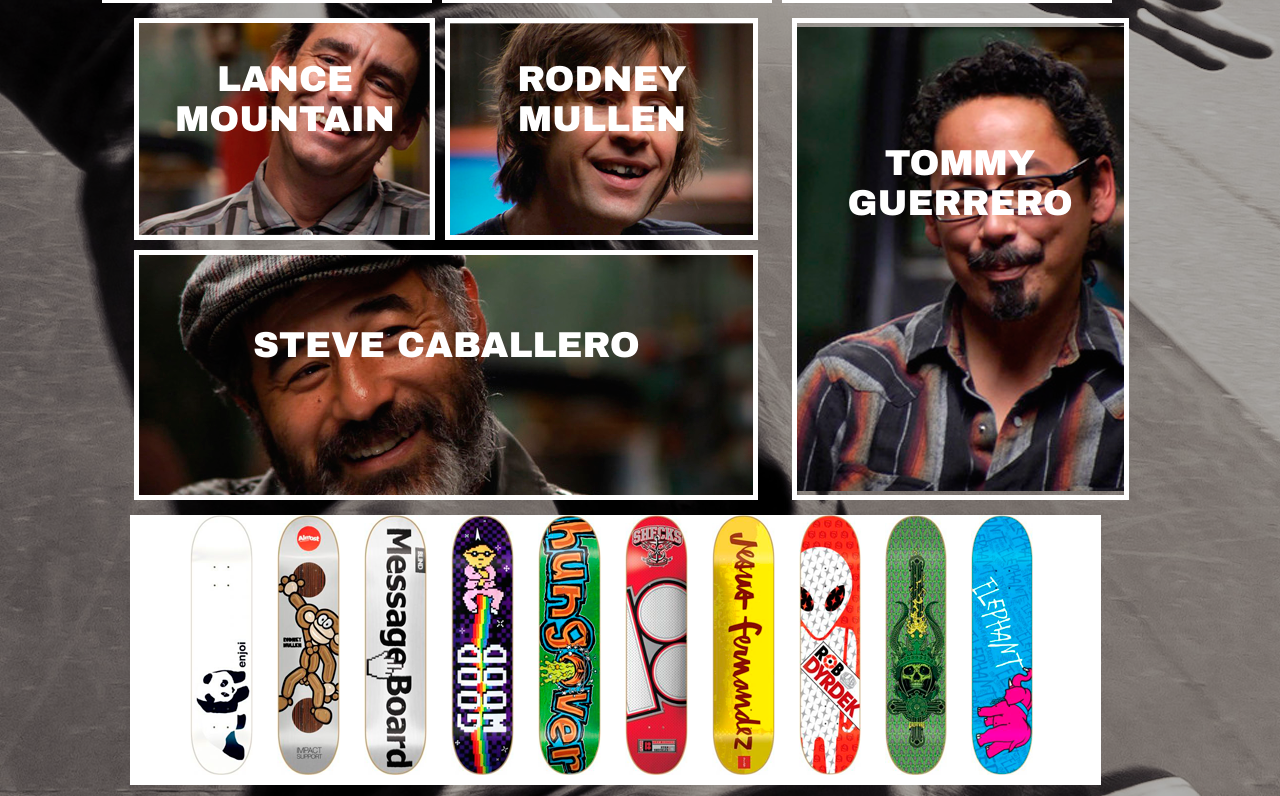
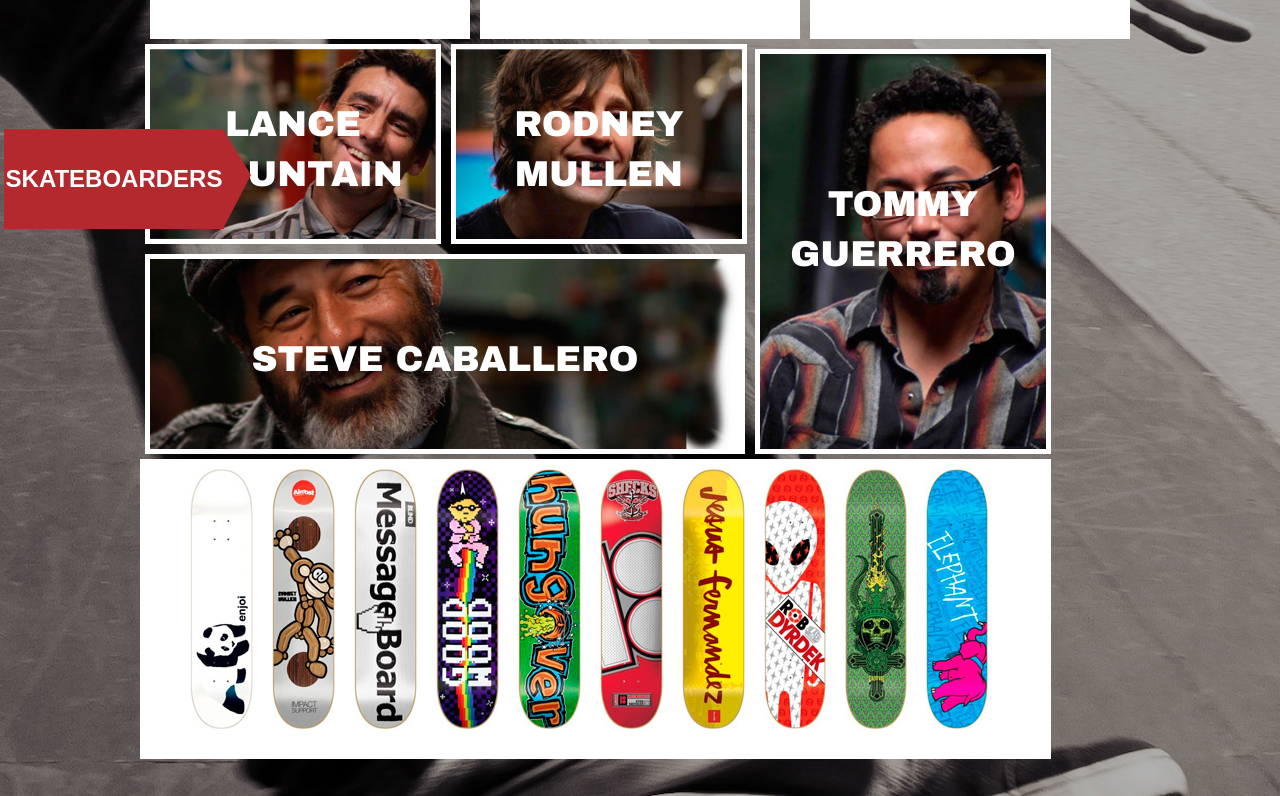
Before and after one commit to dustinrudy/Sk8er-Site, a plain HTML site: page index.html in a window 1280 px wide. Shown: the part 936-1732 px from the top of the page. Drawn offline with Linux system fonts and the light colour scheme.

Commit message:
Almost THERE! Fix margins

```diff
--- a/index.html
+++ b/index.html
@@ -7,7 +7,7 @@
 </head>
 <body>
 <div class="bg">
-
+	<div id="wrapperalign">
 		<div class="wrapper">
 			<div class="socialmedia" id="youtube" style="background-color: #B2382D;"></div>
 			<div class="socialmedia" id="twitter" style="background-color: #6A8DC7;"></div>
@@ -44,19 +44,17 @@
 				<a href=""><p id="readmore">[ READ MORE ]</p></a>
 			</div>
 		</div>
-	<div id="arrow">
 
+		<div id="rectangle">
+			SKATEBOARDERS
+			<div id="triangle_right"></div>
 		</div>
-<div id="fullcollage">
-	<div id="threeimgs">
-  		<div class="mountain"><p class="skatername">LANCE MOUNTAIN</p></div>
-  		<div class="mullen"><p class="skatername">RODNEY MULLEN</p></div>
-  		<div class="caballero"><p class="skatername2">STEVE CABALLERO</p></div>
-  	</div>
-  	<div id="guerrero">
-  	<p class="skatername3">TOMMY GUERRERO</p>
 
-  	</div>
+		<div id="container">
+	  		<div class="item mountain">LANCE <br />MOUNTAIN</div>
+	  		<div class="item mullen">RODNEY <br />MULLEN</div>
+	  		<div class="item caballero">STEVE CABALLERO</div>
+	  		<div class="item guerrero">TOMMY <br />GUERRERO</div>
 		</div>
 		 <div id="skateboardimages">
 		 	<ul id="skateboards">
@@ -99,13 +97,14 @@
 		 					<input type="email" name="email" id="email" placeholder="EMAIL">
 		 				</label><br>
 		 				<textarea rows="5" cols="15" placeholder="YOUR MESSAGE"></textarea>
- 			</form>
 		 				<button placeholder="SUBMIT">
 		 				SUBMIT
 		 				</button>
+		 			</form>
+
 		 		</div>
 		 	</div>
-
+		</div>
 	</div>
  </div>
  </body>
--- a/style.css
+++ b/style.css
@@ -30,6 +30,11 @@ html, body {
 
 }
 
+#wrapperalign {
+	width: 1000px;
+	margin: auto;
+}
+
 .mainimage {
 	width: 974px;
 	height: 350px;
@@ -38,20 +43,20 @@ html, body {
 	background-size: 1330px;
 	background-repeat: no-repeat;
 	clear: left;
-	margin-left: 118px;
+	margin-left: 0px;
 
 }
 
 .mainimage img{
 	margin-top: 50px;
-	margin-left: 25px;
+	margin-left: 0px;
 }
 
 .column {
 	background-color: white;
 	float: left;
-	width: 330px;
-	height: 370px;
+	width: 320px;
+	height: 400px;
 	margin-left: 10px;
 	margin-top: 50px
 
@@ -59,7 +64,8 @@ html, body {
 }
 
 #s8ernews {
-	margin-left: 92px;
+	margin-left: 0px;
+	width:auto;
 
 }
 
@@ -120,94 +126,86 @@ li {
 	list-style-type: none;
 }
 
+#container {
+  text-align:center;
+}
+
+.item {
+  background:#000;
+  border:5px solid #fff;
+  color:#fff;
+  line-height:200px;
+  width:296px;
+  height:200px;
+  float:left;
+  margin: 5px;
+}
+
+.item:nth-child(3) {
+  clear:left;
+  width:600px;
+}
+
+ .item:nth-child(4) {
+   height:405px;
+   margin-top:-200px;
+   line-height:50px;
+ }
+
 #threeimgs {
-	width: 65%;
     display: inline-block;
     float: left;
 }
 .mountain {
-	width: 301px;
-    height: 222px;
     background: url(images/sk8er-4.png) no-repeat 100% 100%;
-    display: inline;
-    float: left;
-    border: 5px solid white;
-    margin-right: 10px;
-    margin-bottom: 10px;
     font-family: Arial Black, Gadget, sans-serif;
     color: white;
     font-weight: bolder;
     font-size: 36px;
     text-align: center;
+    background-size: cover;
+    line-height: 50px;
+    padding-top: 50px;
 }
 
 .mullen {
-	width: 313px;
-    height: 222px;
     background: url(images/sk8er-3.png) no-repeat;
-    display: block;
-    border: 5px solid white;
-    float: left;
-    margin-bottom: 10px;
     font-family: Arial Black, Gadget, sans-serif;
     color: white;
     font-weight: bolder;
     font-size: 36px;
     text-align: center;
+    background-size: cover;
+    line-height: 50px;
+    padding-top: 50px;
 
 }
 
 .caballero {
-	display: block;
-    width: 624px;
-    height: 250px;
     background: url(images/sk8er-1.png) no-repeat;
-    clear: both;
-    border: 5px solid white;
     font-family: Arial Black, Gadget, sans-serif;
     color: white;
     font-weight: bolder;
     font-size: 36px;
     text-align: center;
-    background-position-y: -61px;
+    background-size: cover;
+    background-position-y: -94px;
 
 }
 
-#guerrero {
-	width: 337px;
-    height: 482px;
-    display: inline-block;
+.guerrero {
     background: url(images/sk8er-2.png) no-repeat;
-    background-position: -391px;
-    border: 5px solid white;
-    clear: both;
     font-family: Arial Black, Gadget, sans-serif;
     color: white;
     font-weight: bolder;
     font-size: 36px;
     text-align: center;
+    background-position: -340px;
+    background-size: cover;
+    padding-top: 125px;
 
 }
 
-.skatername1 {
-	margin-top: 50px;
-}
-
-.skatername2 {
-	margin-top: 70px;
-}
-
-.skatername3 {
-	margin-top: 120px;
-}
-
-#fullcollage {
-    clear: both;
-    margin: 0 auto;
-    width: 79%;
-    height: 100%;
-    padding: 15px 0px;
-}
 
 div.socialmedia {
 	float: right;
@@ -251,7 +249,7 @@ ul {
 	float: left;
 	width: 100%;
 	padding:0;
-	margin: 0;
+	margin: 3px;
 
 
 }
@@ -308,22 +306,50 @@ ul {
 	padding: 5px;
 }
 
+#rectangle {
+    width: 220px;
+    height: 100px;
+    background: #B4292E;
+    font-size: 24px;
+    color: white;
+    text-align: center;
+    font-family: Arial, Helvetica;
+    font-weight: bold;
+    position:absolute;
+	left: -40px;
+    top: 1065px;
+    margin-left: 44px;
+    line-height: 100px;
+}
+
+#triangle_right {
+    width: 0;
+    height: 0;
+    border-top: 46px solid transparent;
+    border-left: 28px solid #B4292E;
+    border-bottom: 54px solid transparent;
+    position:absolute;
+    top:0;
+    right:-27px;
+}
+
 #skateboardimages {
 	background-color: white;
-    width: 971px;
-    height: 270px;
-    margin-left: 130px;
-    float: center;
+    width: 911px;
+    height: 300px;
+    margin-left: 0px;
+    clear: both;
 }
 
 #skateboards > li {
 	display: inline;
-	margin: 10px;
+	margin-left: 15px;
 	float: center;
 }
 
 #skateboards {
-	padding-left: 50px;
+	margin-top: 10px;
+	margin-left: 35px;
 }
 
 .column_contact {
@@ -347,9 +373,9 @@ ul {
 	height: 350px;
 	background-color: white;
 	clear: both;
-	margin-left: 129px;
+	margin-left: 0px;
 	margin-top: 40px;
-	padding-top: 10px;
+	padding-top: 0px;
 }
 
 .socialmediafooter {
```
Lines whose indentation alone changed are shown as unchanged.
